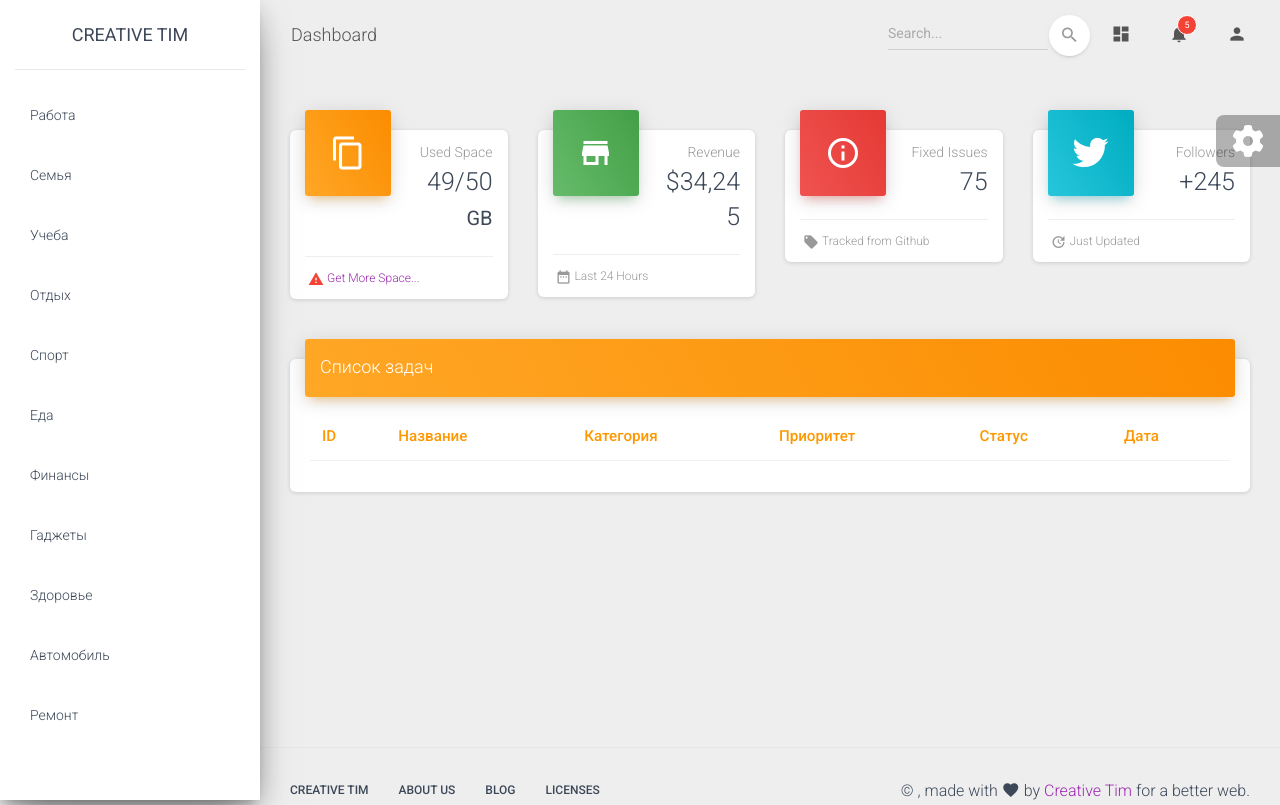
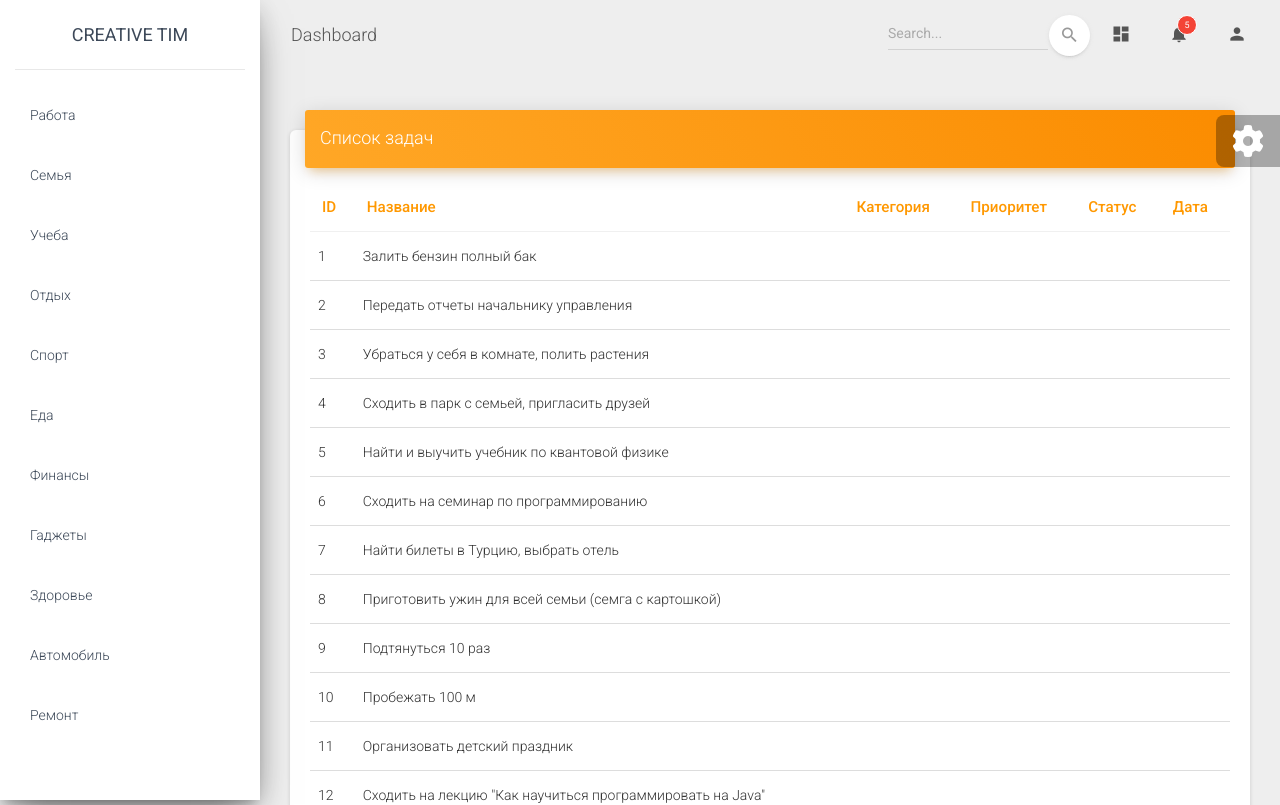
Before and after one commit to Fedos-new/angular-todo, an Angular app: page / in a window 1280 px wide. Shown: the top 805 px of the page. Built offline with nearby package versions, Linux system fonts and the light colour scheme.

Commit message:
show all tasks initially

```diff
--- a/src/app/app.component.html
+++ b/src/app/app.component.html
@@ -74,75 +74,7 @@
     <!-- End Navbar -->
     <div class="content">
       <div class="container-fluid">
-        <div class="row">
-          <div class="col-lg-3 col-md-6 col-sm-6">
-            <div class="card card-stats">
-              <div class="card-header card-header-warning card-header-icon">
-                <div class="card-icon">
-                  <i class="material-icons">content_copy</i>
-                </div>
-                <p class="card-category">Used Space</p>
-                <h3 class="card-title">49/50
-                  <small>GB</small>
-                </h3>
-              </div>
-              <div class="card-footer">
-                <div class="stats">
-                  <i class="material-icons text-danger">warning</i>
-                  <a href="javascript:;">Get More Space...</a>
-                </div>
-              </div>
-            </div>
-          </div>
-          <div class="col-lg-3 col-md-6 col-sm-6">
-            <div class="card card-stats">
-              <div class="card-header card-header-success card-header-icon">
-                <div class="card-icon">
-                  <i class="material-icons">store</i>
-                </div>
-                <p class="card-category">Revenue</p>
-                <h3 class="card-title">$34,245</h3>
-              </div>
-              <div class="card-footer">
-                <div class="stats">
-                  <i class="material-icons">date_range</i> Last 24 Hours
-                </div>
-              </div>
-            </div>
-          </div>
-          <div class="col-lg-3 col-md-6 col-sm-6">
-            <div class="card card-stats">
-              <div class="card-header card-header-danger card-header-icon">
-                <div class="card-icon">
-                  <i class="material-icons">info_outline</i>
-                </div>
-                <p class="card-category">Fixed Issues</p>
-                <h3 class="card-title">75</h3>
-              </div>
-              <div class="card-footer">
-                <div class="stats">
-                  <i class="material-icons">local_offer</i> Tracked from Github
-                </div>
-              </div>
-            </div>
-          </div>
-          <div class="col-lg-3 col-md-6 col-sm-6">
-            <div class="card card-stats">
-              <div class="card-header card-header-info card-header-icon">
-                <div class="card-icon">
-                  <i class="fa fa-twitter"></i>
-                </div>
-                <p class="card-category">Followers</p>
-                <h3 class="card-title">+245</h3>
-              </div>
-              <div class="card-footer">
-                <div class="stats">
-                  <i class="material-icons">update</i> Just Updated
-                </div>
-              </div>
-            </div>
-          </div>
-        </div>
+
         <div class="row">
           <div class="col-12">
             <app-tasks></app-tasks>
@@ -211,22 +143,22 @@
       <li class="header-title">Images</li>
       <li class="active">
         <a class="img-holder switch-trigger" href="javascript:void(0)">
-          <img src="../assets/img/sidebar-1.jpg" alt="">
+          <img src="../assets/image/sidebar-1.jpg" alt="">
         </a>
       </li>
       <li>
         <a class="img-holder switch-trigger" href="javascript:void(0)">
-          <img src="../assets/img/sidebar-2.jpg" alt="">
+          <img src="../assets/image/sidebar-2.jpg" alt="">
         </a>
       </li>
       <li>
         <a class="img-holder switch-trigger" href="javascript:void(0)">
-          <img src="../assets/img/sidebar-3.jpg" alt="">
+          <img src="../assets/image/sidebar-3.jpg" alt="">
         </a>
       </li>
       <li>
         <a class="img-holder switch-trigger" href="javascript:void(0)">
-          <img src="../assets/img/sidebar-4.jpg" alt="">
+          <img src="../assets/image/sidebar-4.jpg" alt="">
         </a>
       </li>
       <li class="button-container">
--- a/src/app/service/data-handler.service.ts
+++ b/src/app/service/data-handler.service.ts
@@ -1,24 +1,25 @@
-import { Injectable } from '@angular/core';
-import { TestData } from '../data/TestData';
+import {Injectable} from '@angular/core';
+import {TestData} from '../data/TestData';
 import {Category} from '../model/Category';
 import {Task} from '../model/Task';
-import {Subject} from 'rxjs';
+import {BehaviorSubject} from 'rxjs';
 
 @Injectable({
   providedIn: 'root'
 })
 export class DataHandlerService {
-  taskSubject = new Subject<Task[]>();
+  taskSubject = new BehaviorSubject<Task[]>(TestData.tasks);
+  categoriesSubject = new BehaviorSubject<Category[]>(TestData.categories);
 
 
   constructor() {
+    this.fillTasks();
   }
-  getCategories(): Category[] {
-    return TestData.categories;
-  }
+
   fillTasks(): void {
     this.taskSubject.next(TestData.tasks);
   }
+
   fillTasksByCategory(category: Category): void {
     const tasks = TestData.tasks.filter(t => t.category === category);
     this.taskSubject.next(tasks);
--- a/src/app/views/Categories/categories.component.html
+++ b/src/app/views/Categories/categories.component.html
@@ -9,7 +9,7 @@
   </a></div>
   <div class="sidebar-wrapper">
     <ul class="nav">
-      <li class="nav-item" *ngFor="let category of categories" (click)="showTasksByCategory(this.category)" >
+      <li class="nav-item" *ngFor="let category of categories" (click)="showTasksByCategory(category)" >
         <a class="nav-link" >
           <p>{{ category.title }}</p>
         </a>
--- a/src/app/views/Categories/categories.component.ts
+++ b/src/app/views/Categories/categories.component.ts
@@ -14,7 +14,7 @@ export class CategoriesComponent implements OnInit {
   }
 
   ngOnInit(): void {
-    this.categories = this.dataHandler.getCategories();
+    this.dataHandler.categoriesSubject.subscribe(categories => this.categories = categories);
   }
 
   showTasksByCategory(category: Category): void {
```
